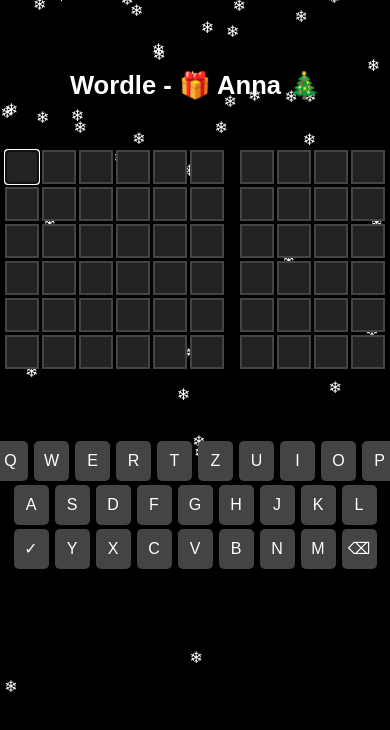
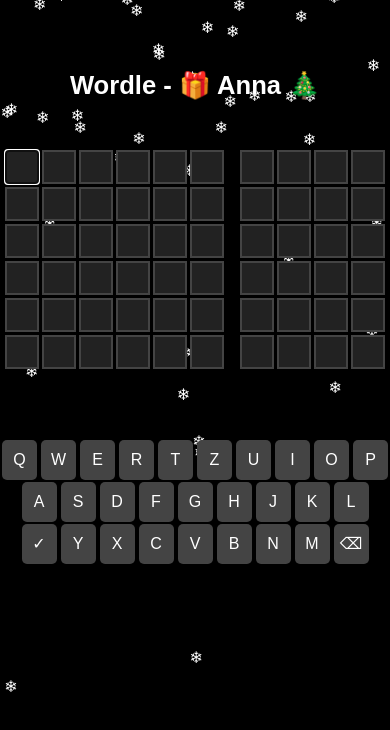
Before and after one commit to heithi/Anna, a plain HTML site: page index.html in a window 390 px wide. Drawn offline with Linux system fonts and the light colour scheme.

Commit message:
Update style.css

```diff
--- a/style.css
+++ b/style.css
@@ -121,7 +121,7 @@ h1 {
     width: 35px; /* Etwas größere Tasten für bessere Bedienung */
     height: 40px;
     font-size: 1rem; /* Schriftgröße anpassen */
-    margin: 2px; /* Kein zusätzlicher Abstand zwischen den Tasten */
+    margin: 1px; /* Kein zusätzlicher Abstand zwischen den Tasten */
   }
 }
 
```
